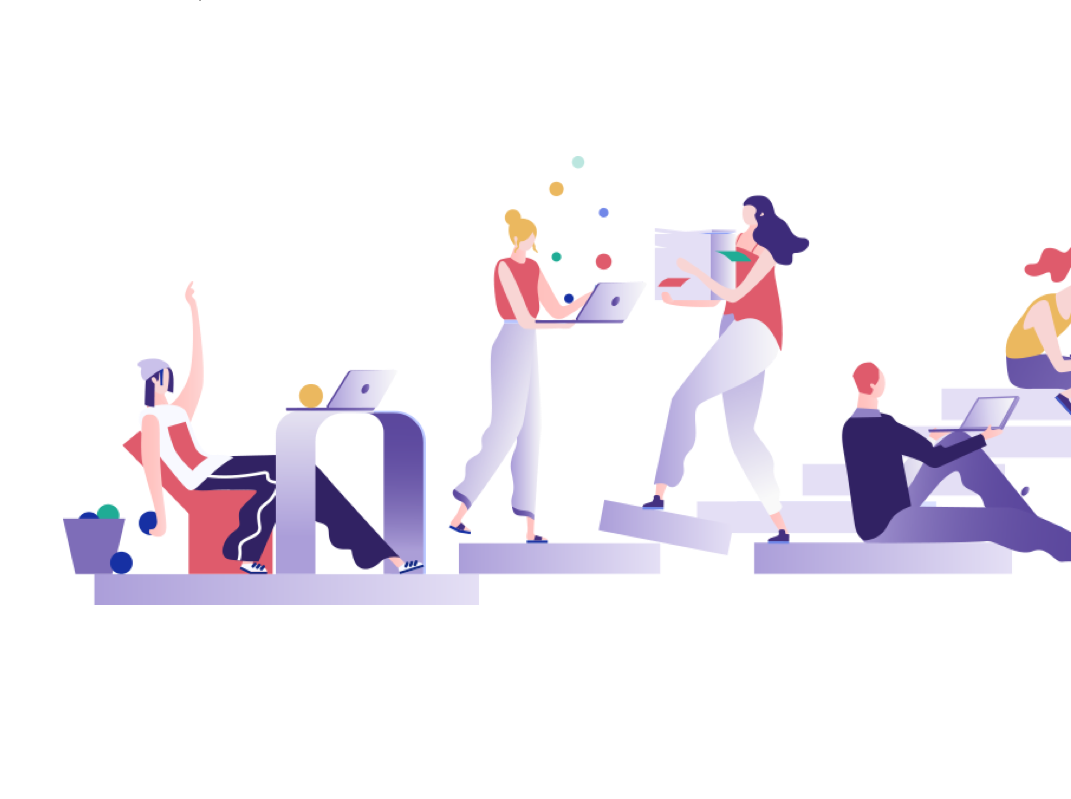
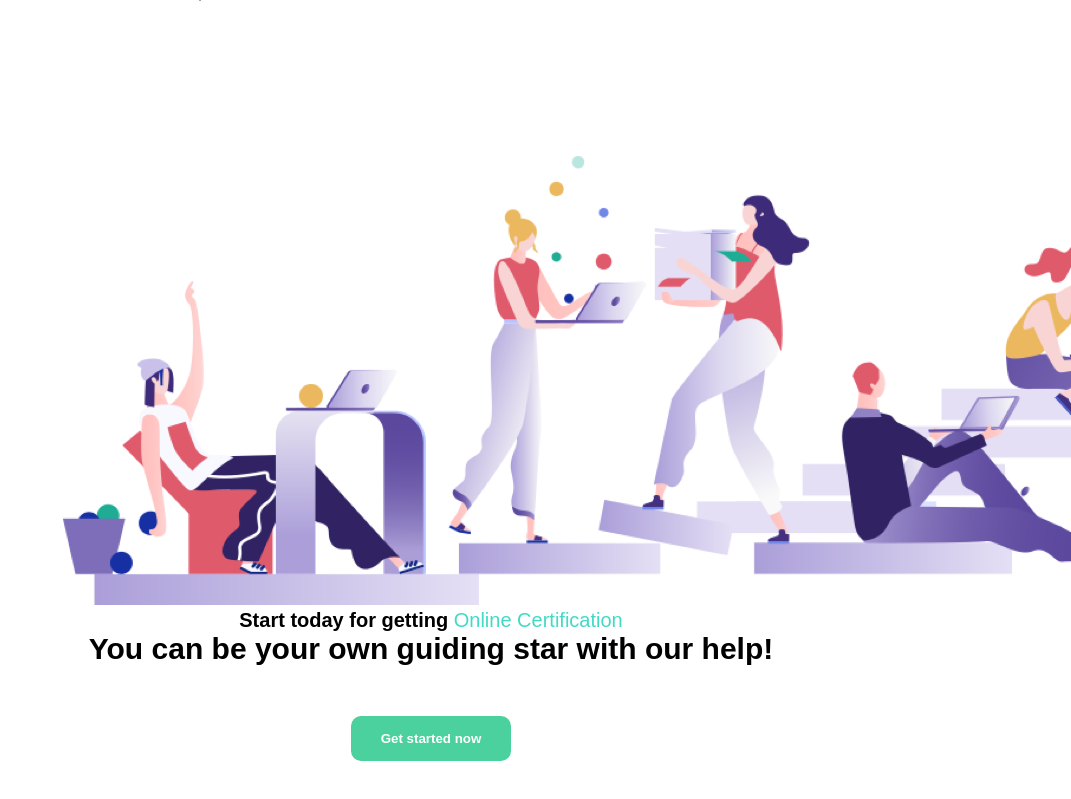
Before and after one commit to Step1017/proj-html-vuejs, a Vue app: page / in a window 1280 px wide. Shown: the part 4639-5438 px from the top of the page, without its empty margins (209-1280 px from the left). Before the commit the page ends 5248 px from the top, so only its background shows below. Built offline with nearby package versions, Linux system fonts and the light colour scheme.

Commit message:
Sezione 7

```diff
--- a/src/components/AppMain.vue
+++ b/src/components/AppMain.vue
@@ -5,6 +5,7 @@
     import AppFourthSection from './Sections/AppFourthSection.vue'
     import AppFifthSection from './Sections/AppFifthSection.vue'
     import AppSixthSection from './Sections/AppSixthSection.vue'
+    import AppSeventhSection from './Sections/AppSeventhSection.vue'
     export default {
         components:{
             AppFirstSection,
@@ -12,7 +13,8 @@
             AppThirdSection,
             AppFourthSection,
             AppFifthSection,
-            AppSixthSection
+            AppSixthSection,
+            AppSeventhSection
         }
     }
 </script>
@@ -24,6 +26,7 @@
         <AppFourthSection></AppFourthSection>
         <AppFifthSection></AppFifthSection>
         <AppSixthSection></AppSixthSection>
+        <AppSeventhSection></AppSeventhSection>
     </div>
 </template>
 
--- /dev/null
+++ b/src/components/Sections/AppSeventhSection.vue
@@ -0,0 +1,44 @@
+<script>
+    export default {
+        name:"AppSeventhSection",
+        data() {
+            return {
+
+            }
+        }
+    }
+    </script>
+    <template>
+        <section>
+            <div class="main-container">
+                <h3>Start today for getting <span>Online Certification</span></h3>
+                <h2>You can be your own guiding star with our help!</h2>
+                <button>Get started now</button>
+            </div>
+        </section>
+    </template>
+    <style lang="scss" scoped>
+    .main-container {
+        text-align: center;
+        h3 {
+            font-size: 20px;
+            span {
+                font-weight: lighter;
+                color: rgb(66, 218, 197);
+            }
+        }
+        h2 {
+            font-size: 30px;
+        }
+        button {
+            margin-top: 50px;
+            padding: 15px 30px;
+            color: white;
+            font-weight: bold;
+            background-color: rgb(74, 209, 157);
+            border: none;
+            border-radius: 10px;
+            margin-bottom: 50px;
+        }
+    }
+</style>
```
